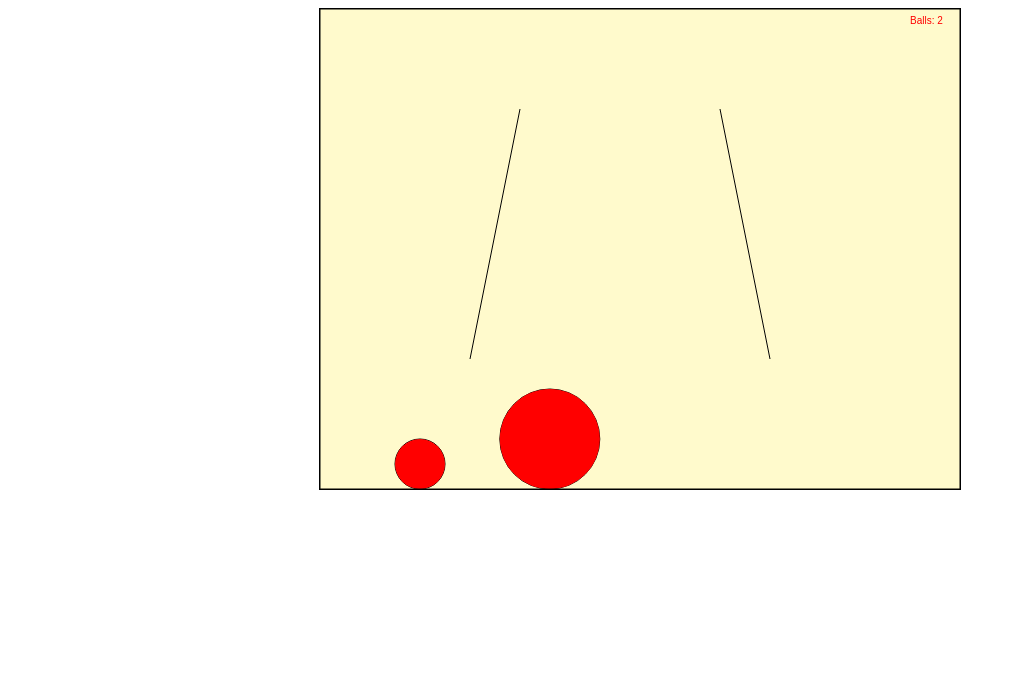
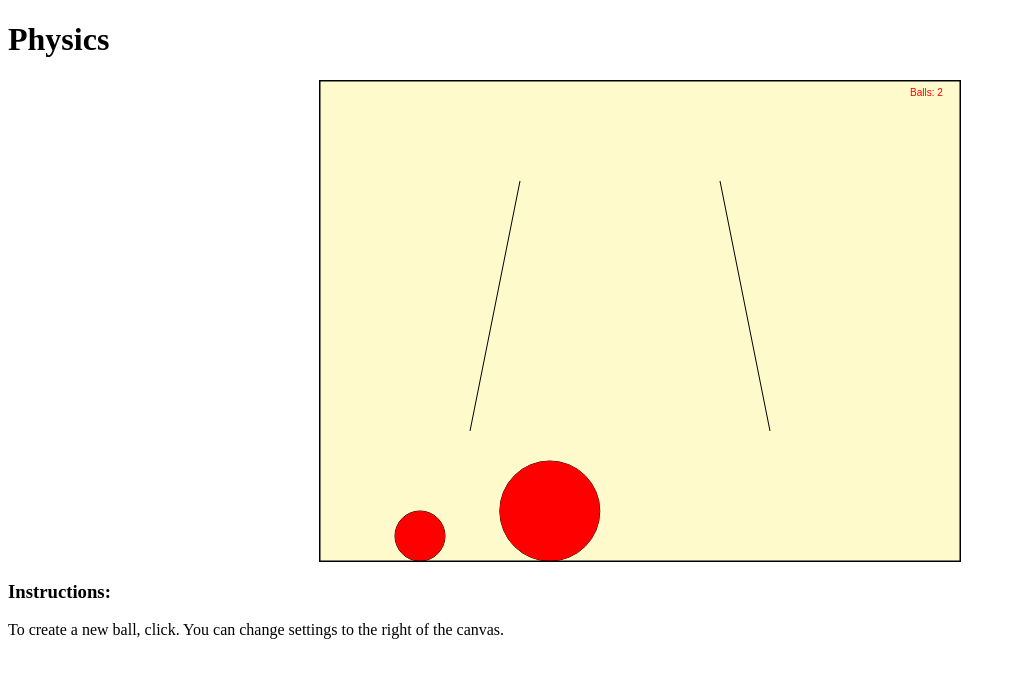
Before and after one commit to Tallented-Code-bot/physics, a plain HTML site: page index.html in a window 1280 px wide. Shown: the whole page, without its empty margins (0-1016 px from the left). Drawn offline with Linux system fonts and the light colour scheme.

Commit message:
add heading and instructions

```diff
--- a/index.html
+++ b/index.html
@@ -8,7 +8,10 @@
 	<link rel="stylesheet" href="style.css">
 </head>
 <body>
+	<h1>Physics</h1>
 	<canvas id="canvas" width=640 height=480></canvas>
+	<h3>Instructions:</h3>
+	<p>To create a new ball, click.  You can change settings to the right of the canvas.</p>
 	<script src="vector.js"></script>
 	<script src="ball.js"></script>
 	<script src="wall.js"></script>
```
